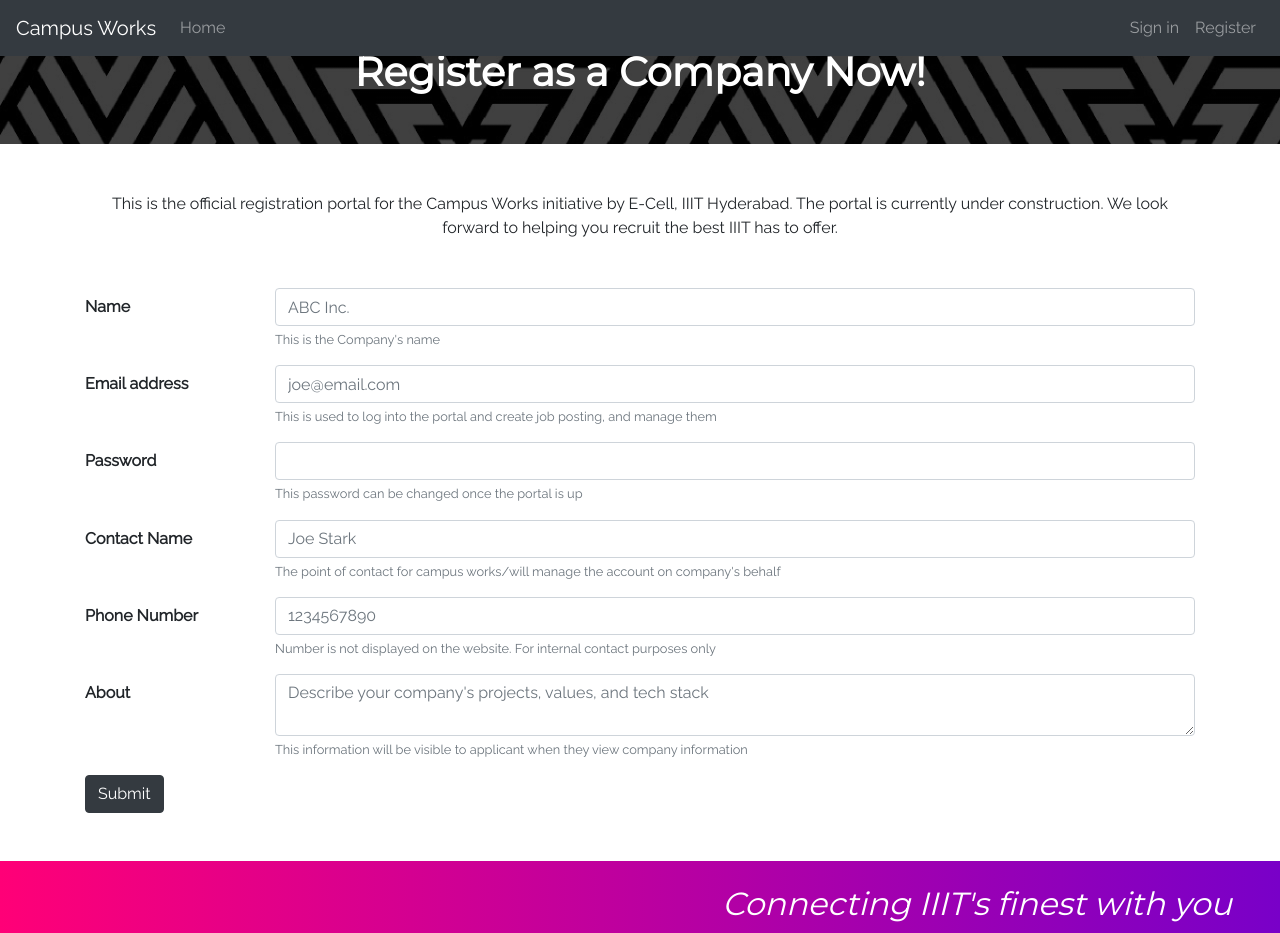
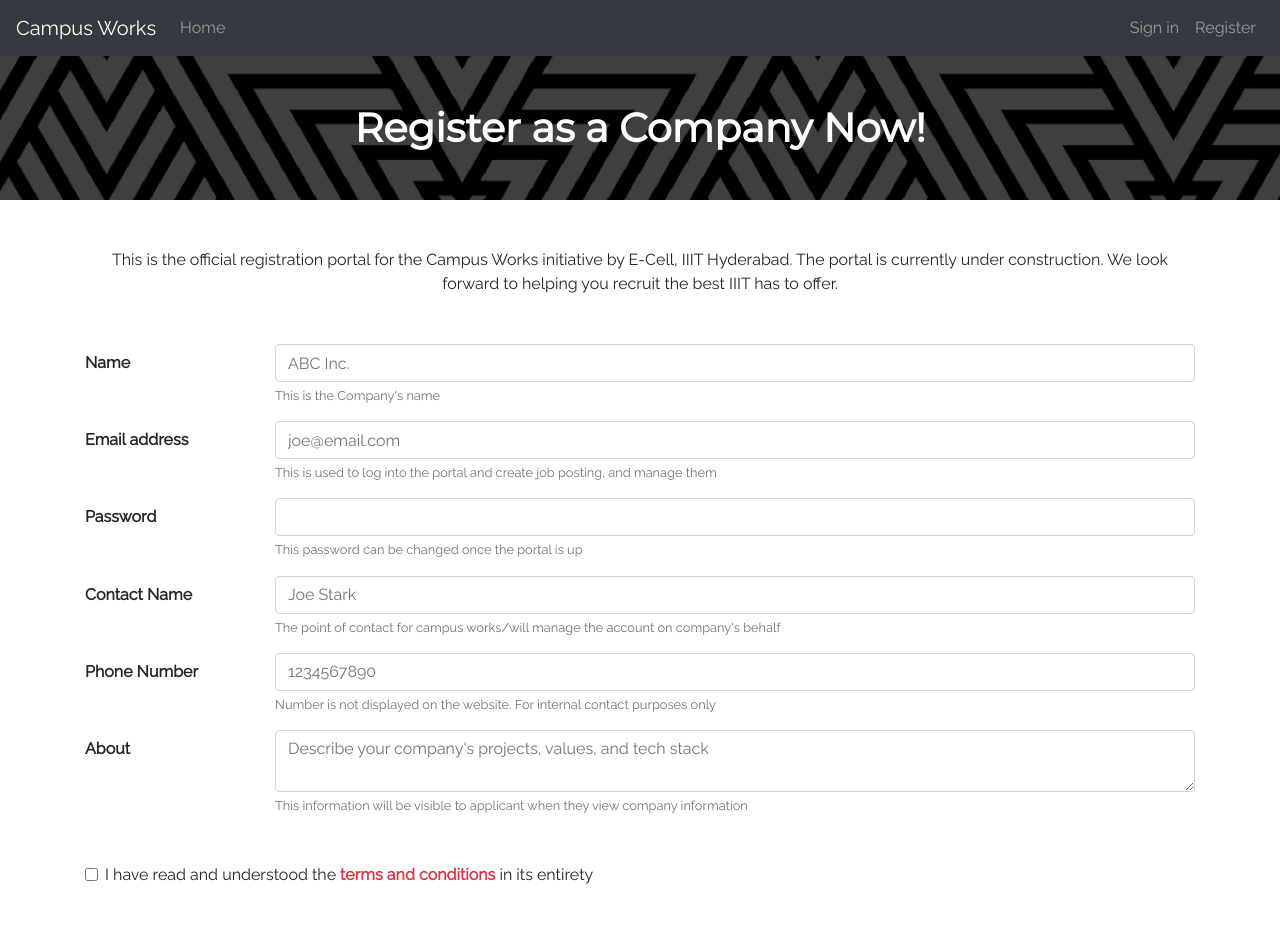
Before and after one commit to IIIT-ECell/campus_works, a React (Create React App) app in the folder tfront/: page /register/company in a window 1280 px wide. Shown: the top 933 px of the page. Built offline with nearby package versions, Linux system fonts and the light colour scheme.

Commit message:
Added checkbox

```diff
--- a/tfront/src/components/App.jsx
+++ b/tfront/src/components/App.jsx
@@ -9,7 +9,7 @@ import CompanyRegister from './CompanyRegister.jsx';
 function App() {
 	return (
 		<div>
-			<Navbar collapseOnSelect expand="lg" bg="dark" variant="dark" fixed="top">
+			<Navbar collapseOnSelect expand="lg" bg="dark" variant="dark">
                 <Navbar.Brand href="#home">Campus Works</Navbar.Brand>
                 <Navbar.Toggle aria-controls="responsive-navbar-nav" />
                 <Navbar.Collapse id="responsive-navbar-nav">
--- a/tfront/src/components/CompanyRegister.jsx
+++ b/tfront/src/components/CompanyRegister.jsx
@@ -120,7 +120,16 @@ export default class CompanyRegister extends React.Component {
                             </div>
                         </div>
 
-                        <button type="submit" className="btn btn-dark">Submit</button>
+                        <div className="form-group my-5">
+                            <div className="form-check">
+                                <input className="form-check-input" Type="checkbox" id="gridCheck"/>
+                                <label className="form-check-label" For="gridCheck">
+                                    I have read and understood the <a href="../assets/terms.pdf" className="font-weight-bold text-danger">terms and conditions</a> in its entirety
+                                </label>
+                            </div>
+                        </div>
+
+                        <button type="submit" className="btn btn-dark w-100">Submit</button>
                     </form>
                 </div>
 
```
